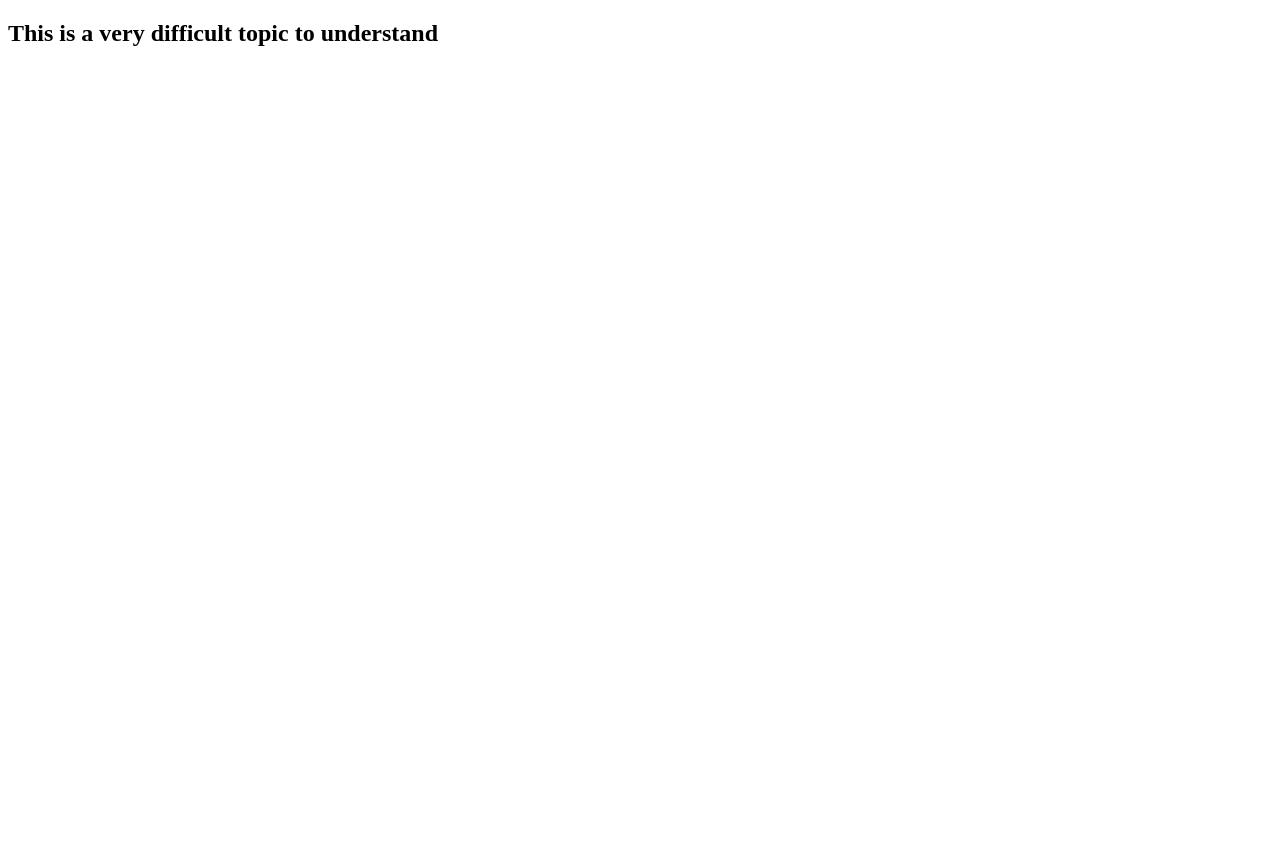
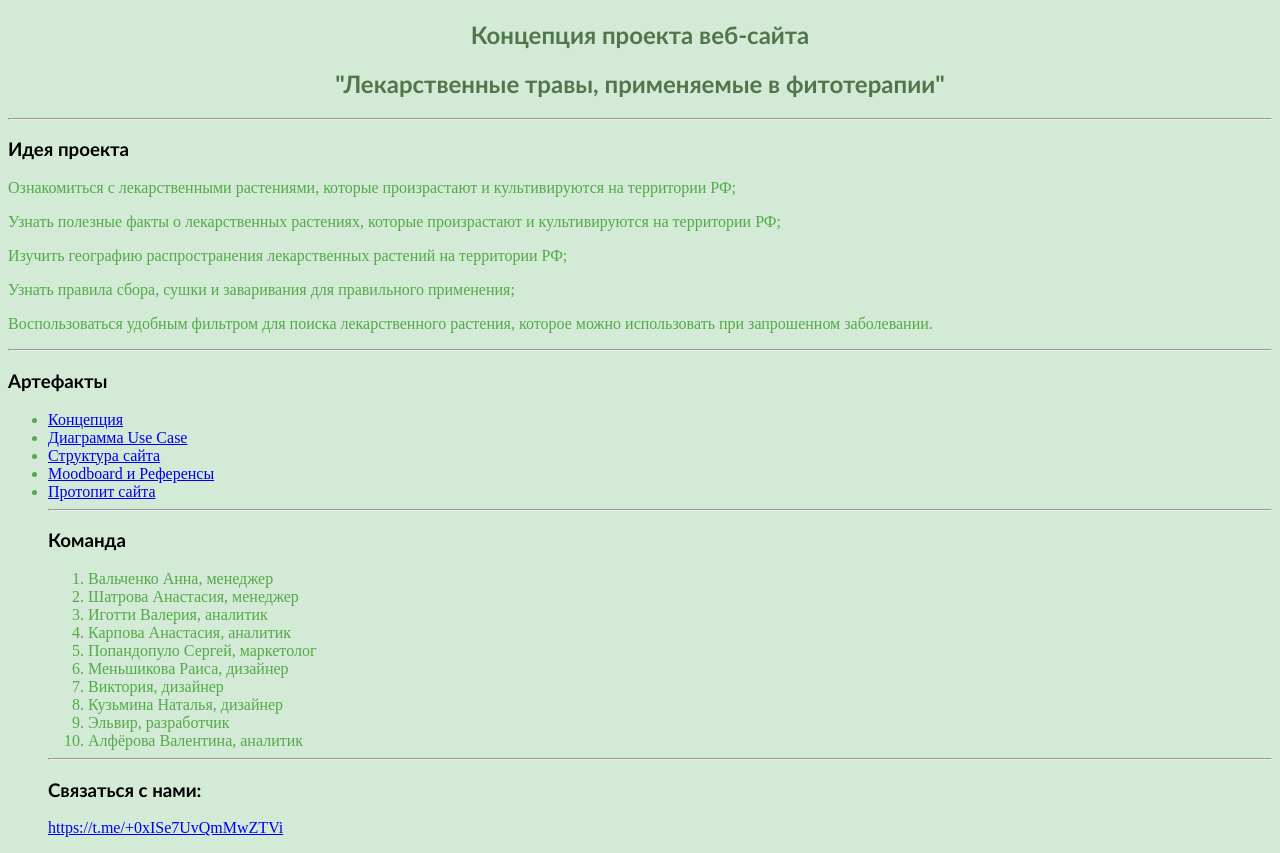
Before and after one commit to valyaalfyorova/demosprint, a plain HTML site: page index.html in a window 1280 px wide. Before the commit the page ends 800 px from the top, so only its background shows below. Drawn offline with Linux system fonts and the light colour scheme.

Commit message:
Update index.html

```diff
--- a/index.html
+++ b/index.html
@@ -3,11 +3,101 @@
 <head>
     <meta charset="UTF-8">
     <meta http-equiv="X-UA-Compatible" content="IE=edge">
-    <meta name="viewport" content="width=device-width, initial-scale=1.0">
-    <title>Document</title>
+  <title>Document</title>
+    <style>
+        * {
+            background-color: rgb(211, 234, 215);
+
+        }
+
+        h1 {
+            text-align: center;
+            font-family: 'Gill Sans', 'Gill Sans MT', Calibri, 'Trebuchet MS', sans-serif;
+        }
+
+        h1 {
+            color: rgba(17, 62, 6, 0.675);
+        }
+
+        h3 {
+            color: black;
+            font-family: 'Gill Sans', 'Gill Sans MT', Calibri, 'Trebuchet MS', sans-serif;
+            text-align: left;
+        }
+
+
+        p {
+            color: rgba(24, 142, 6, 0.693);
+        }
+
+        ul {
+            color: rgb(24, 142, 6, 0.693);
+        }
+    </style>
 </head>
+
 <body>
-    <h2>This is a very difficult topic to understand</h2>
+    <section>
+        <h1>Концепция проекта веб-сайта<h1>
+                <h1>"Лекарственные травы, применяемые в фитотерапии"</h1>
+                <hr>
+                <h3>Идея проекта</h3>
+                <p>Ознакомиться с лекарственными растениями, которые произрастают и культивируются на территории РФ;
+                <p>Узнать полезные факты о лекарственных растениях, которые произрастают и культивируются на территории
+                    РФ;</p>
+                <p>Изучить географию распространения лекарственных растений на территории РФ;</p>
+                <p>Узнать правила сбора, сушки и заваривания для правильного применения;</p>
+                <p>Воспользоваться удобным фильтром для поиска лекарственного растения, которое можно использовать при
+                    запрошенном заболевании.</p>
+                <section>
+                    <hr>
+                    <h3>Артефакты</h3>
+                    <ul>
+                        <li>
+                            <a href="http://project6539542.tilda.ws/lektravyhtml" target="_blank">Концепция</a></ </li>
+                        <li>
+                            <a href="https://sprint.1t.ru/uploads/63a8d00e03e1c.png" target="_blank">Диаграмма Use Case
+                            </a></ </li>
+                        <li>
+                            <a href="https://disk.yandex.ru/i/K7BTt6y-hNHrOw" target="_blank">Структура сайта </a></
+                                </li>
+                        <li>
+                            <a href="https://www.figma.com/file/lvLLpF7VcjcN0nmaXnvXpT/Untitled?node-id=0%3A1&t=Hk7zuU0DaKPctqGE-1"
+                                target="_blank">Moodboard
+                                и Референсы </a></ </li>
+                        <li>
+                            <a href="https://sprint.1t.ru/uploads/63a875943b533.HEIC" target="_blank">Протопит сайта
+                            </a>
+                            </ </li>
+                            <section>
+                                <hr>
+                                <h3>Команда</h3>
+                                <ol>
+                                    <li>Вальченко Анна, менеджер</li>
+                                    <li>Шатрова Анастасия, менеджер</li>
+                                    <li>Иготти Валерия, аналитик</li>
+                                    <li>Карпова Анастасия, аналитик</li>
+                                    <li>Попандопуло Сергей, маркетолог</li>
+                                    <li>Меньшикова Раиса, дизайнер</li>
+                                    <li>Виктория, дизайнер</li>
+                                    <li>Кузьмина Наталья, дизайнер</li>
+                                    <li>Эльвир, разработчик</li>
+                                    <li>Алфёрова Валентина, аналитик</li>
+                                </ol>
+                                <hr>
+                                <section>
+                                    <h3>Связаться с нами: </h3> <a
+                                        href="http://t.me/+0xISe7UvQmMwZTVi">https://t.me/+0xISe7UvQmMwZTVi</a>
+
+                                </section>
+
+
+
+                            </section>
+
+                    </ul>
+                </section>
+</body>
 
 </body>
 </html>
```
